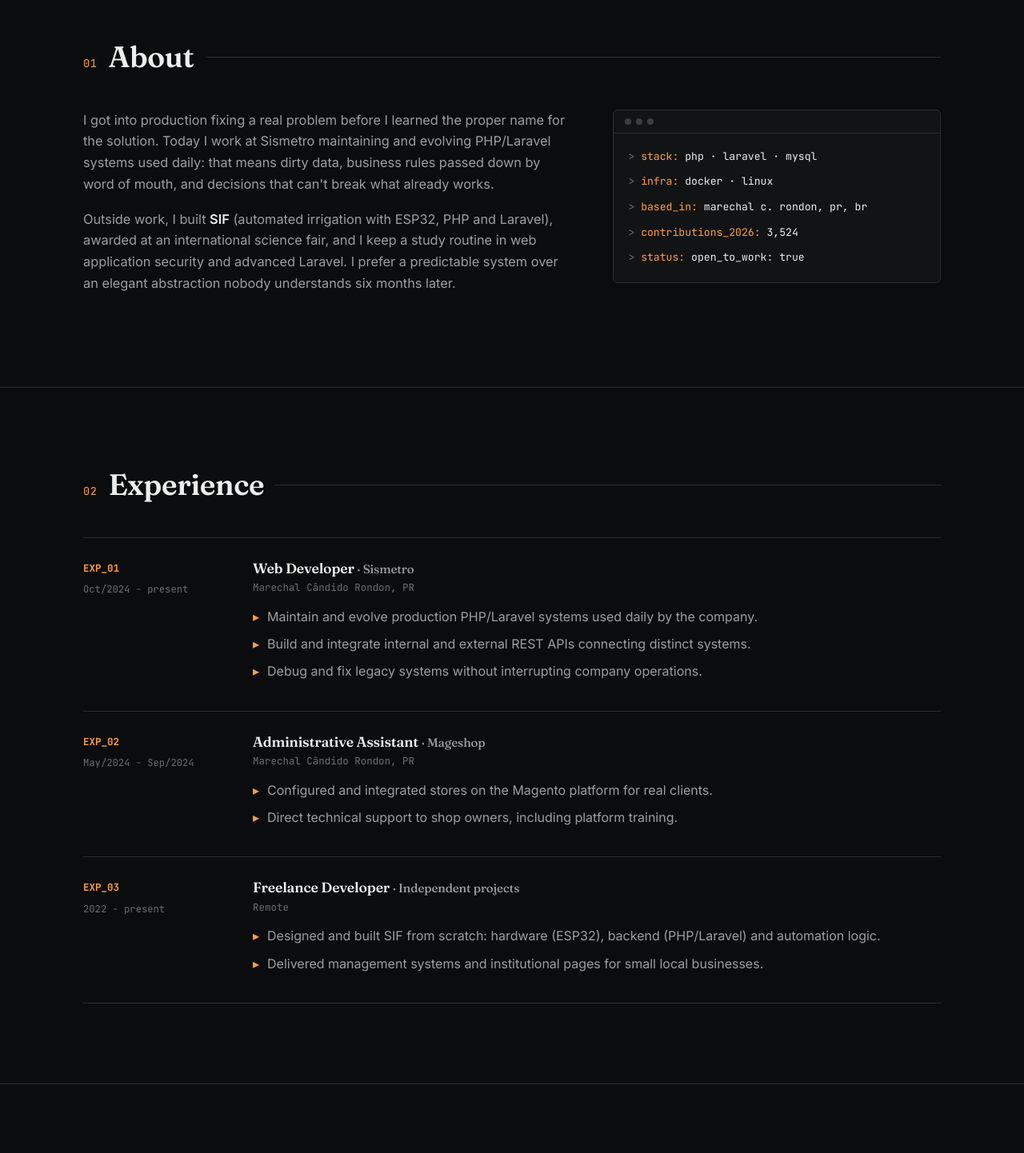
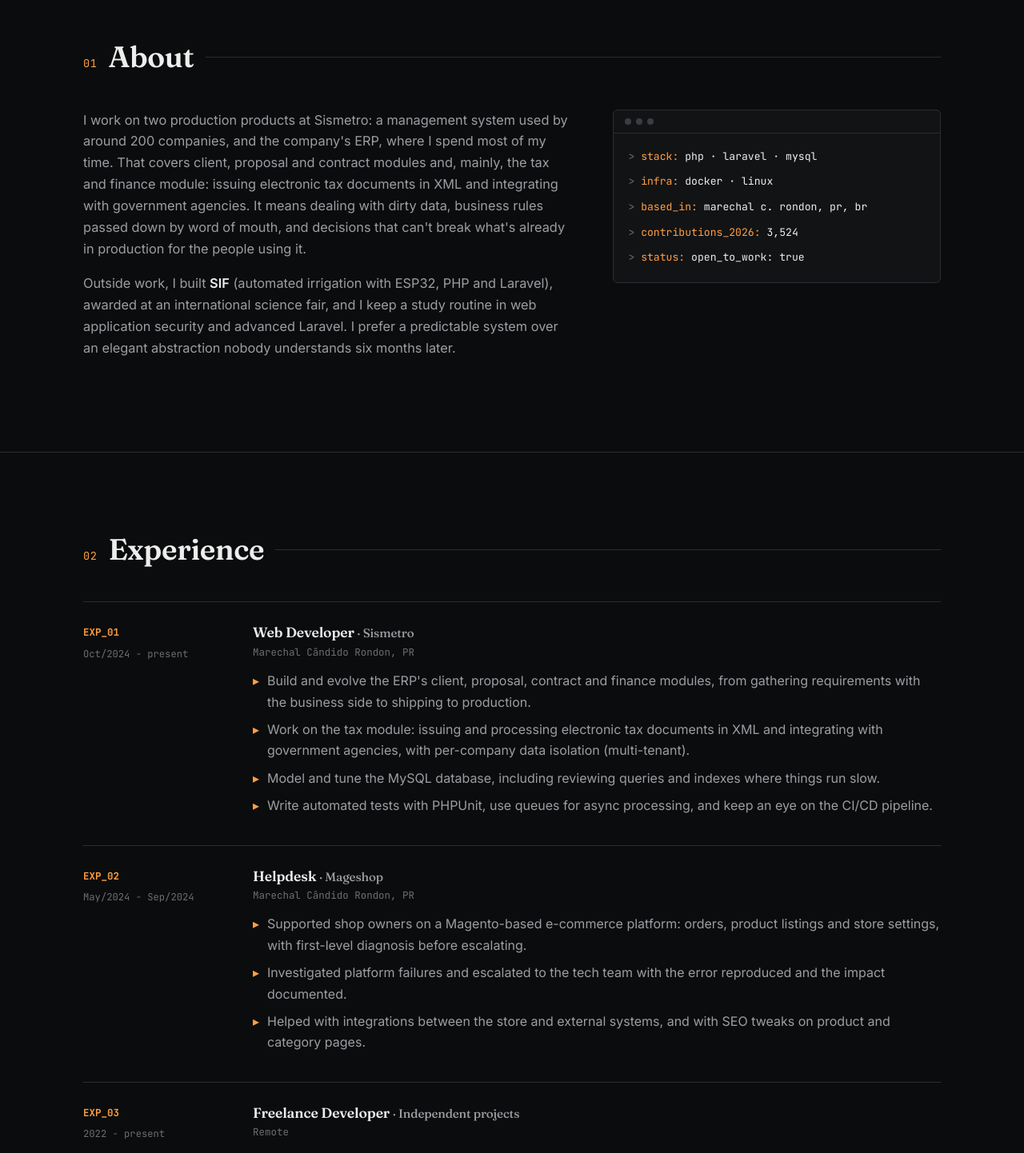
Before and after one commit to esdrasfurmanovicz/portfolio, a Vue app: page / in a window 1280 px wide. Shown: the part 780-2222 px from the top of the page at 80% size. Built offline with nearby package versions, Linux system fonts and the light colour scheme.

Commit message:
Atualiza conteúdo de Sobre, Experiência e Formação (PT/EN)

```diff
--- a/src/data/content.js
+++ b/src/data/content.js
@@ -83,7 +83,7 @@ export const content = {
     pt: {
       title: 'Sobre',
       paragraphs: [
-        'Entrei em produção resolvendo problema real antes de aprender o nome bonito da solução. Hoje trabalho na Sismetro mantendo e evoluindo sistemas PHP/Laravel usados diariamente: isso significa lidar com dado sujo, regra de negócio contada de boca em boca e decisão que não pode quebrar o que já funciona.',
+        'Trabalho em dois produtos em produção na Sismetro: um sistema de gestão usado por cerca de 200 empresas e o ERP da companhia, onde concentro a maior parte do tempo — módulos de clientes, propostas, contratos e, principalmente, o módulo fiscal e financeiro, com emissão de documentos fiscais eletrônicos em XML e integração com órgãos governamentais. Isso significa lidar com dado sujo, regra de negócio contada de boca em boca e decisão que não pode quebrar o que já está em produção para quem já usa.',
         'Fora do expediente, construí o <strong>SIF</strong> (irrigação automatizada com ESP32, PHP e Laravel), premiado em feira internacional de ciências, e mantenho uma rotina de estudo em segurança de aplicações web e Laravel avançado. Prefiro sistema previsível a abstração elegante que ninguém mais entende depois de seis meses.',
       ],
       terminal: [
@@ -97,7 +97,7 @@ export const content = {
     en: {
       title: 'About',
       paragraphs: [
-        "I got into production fixing a real problem before I learned the proper name for the solution. Today I work at Sismetro maintaining and evolving PHP/Laravel systems used daily: that means dirty data, business rules passed down by word of mouth, and decisions that can't break what already works.",
+        "I work on two production products at Sismetro: a management system used by around 200 companies, and the company's ERP, where I spend most of my time. That covers client, proposal and contract modules and, mainly, the tax and finance module: issuing electronic tax documents in XML and integrating with government agencies. It means dealing with dirty data, business rules passed down by word of mouth, and decisions that can't break what's already in production for the people using it.",
         'Outside work, I built <strong>SIF</strong> (automated irrigation with ESP32, PHP and Laravel), awarded at an international science fair, and I keep a study routine in web application security and advanced Laravel. I prefer a predictable system over an elegant abstraction nobody understands six months later.',
       ],
       terminal: [
@@ -121,20 +121,22 @@ export const content = {
           place: 'Marechal Cândido Rondon, PR',
           period: 'out/2024 - atual',
           bullets: [
-            'Mantenho e evoluo sistemas PHP/Laravel em produção, usados diariamente pela empresa.',
-            'Construo e integro APIs REST internas e externas conectando sistemas distintos.',
-            'Debug e correção de sistemas legados sem interromper a operação da empresa.',
+            'Implemento e evoluo os módulos de clientes, propostas, contratos e financeiro do ERP, do levantamento de requisito com a área de negócio até a entrega em produção.',
+            'Atuo no módulo fiscal: emissão e processamento de documentos fiscais eletrônicos em XML e integração com órgãos governamentais, com isolamento de dados por empresa (multi-tenant).',
+            'Modelo e ajusto o banco MySQL, incluindo revisão de queries e índices em pontos de lentidão.',
+            'Escrevo testes automatizados com PHPUnit, uso filas para processamento assíncrono e acompanho o pipeline de integração e entrega contínuas (CI/CD).',
           ],
         },
         {
           tag: 'EXP_02',
-          role: 'Auxiliar Administrativo',
+          role: 'Helpdesk',
           company: 'Mageshop',
           place: 'Marechal Cândido Rondon, PR',
           period: 'mai/2024 - set/2024',
           bullets: [
-            'Configurei e integrei lojas na plataforma Magento para clientes reais.',
-            'Suporte técnico direto a lojistas, incluindo treinamento de uso da plataforma.',
+            'Suporte a lojistas em plataforma de e-commerce baseada em Magento: pedidos, cadastro de produtos e configurações de loja, com diagnóstico inicial antes de escalar.',
+            'Investigava falhas na plataforma e escalava para o time técnico com reprodução do erro e impacto documentados.',
+            'Apoiei integrações entre a loja e sistemas externos, e ajustes de SEO em páginas de produto e categoria.',
           ],
         },
         {
@@ -160,20 +162,22 @@ export const content = {
           place: 'Marechal Cândido Rondon, PR',
           period: 'Oct/2024 - present',
           bullets: [
-            'Maintain and evolve production PHP/Laravel systems used daily by the company.',
-            'Build and integrate internal and external REST APIs connecting distinct systems.',
-            'Debug and fix legacy systems without interrupting company operations.',
+            "Build and evolve the ERP's client, proposal, contract and finance modules, from gathering requirements with the business side to shipping to production.",
+            'Work on the tax module: issuing and processing electronic tax documents in XML and integrating with government agencies, with per-company data isolation (multi-tenant).',
+            'Model and tune the MySQL database, including reviewing queries and indexes where things run slow.',
+            'Write automated tests with PHPUnit, use queues for async processing, and keep an eye on the CI/CD pipeline.',
           ],
         },
         {
           tag: 'EXP_02',
-          role: 'Administrative Assistant',
+          role: 'Helpdesk',
           company: 'Mageshop',
           place: 'Marechal Cândido Rondon, PR',
           period: 'May/2024 - Sep/2024',
           bullets: [
-            'Configured and integrated stores on the Magento platform for real clients.',
-            'Direct technical support to shop owners, including platform training.',
+            'Supported shop owners on a Magento-based e-commerce platform: orders, product listings and store settings, with first-level diagnosis before escalating.',
+            'Investigated platform failures and escalated to the tech team with the error reproduced and the impact documented.',
+            'Helped with integrations between the store and external systems, and with SEO tweaks on product and category pages.',
           ],
         },
         {
@@ -344,7 +348,7 @@ export const content = {
         { name: 'Programação FullStack PHP', place: 'Sismetro · 200h', period: '2024' },
         { name: 'JavaScript, jQuery e AJAX', place: 'Udemy · 30h', period: '2024' },
         { name: 'Git e GitHub', place: 'Curso em Vídeo · 20h', period: '2023' },
-        { name: 'Palestrante: FISoL', place: 'Festival Internacional de Software Livre', period: '2025' },
+        { name: 'Palestra "Inovação de baixo custo"', place: 'FLISoL Marechal Cândido Rondon, festival internacional de software livre — sobre construir o SIF com custo mínimo e chegar ao 1º lugar na FICiências', period: '2025' },
       ],
     },
     en: {
@@ -357,7 +361,7 @@ export const content = {
         { name: 'FullStack PHP Programming', place: 'Sismetro · 200h', period: '2024' },
         { name: 'JavaScript, jQuery and AJAX', place: 'Udemy · 30h', period: '2024' },
         { name: 'Git and GitHub', place: 'Curso em Vídeo · 20h', period: '2023' },
-        { name: 'Speaker: FISoL', place: 'International Free Software Festival', period: '2025' },
+        { name: 'Talk "Low-cost innovation"', place: 'FLISoL Marechal Cândido Rondon, international free software festival — on building SIF on a minimal budget and taking 1st place at FICiências', period: '2025' },
       ],
     },
   },
```
